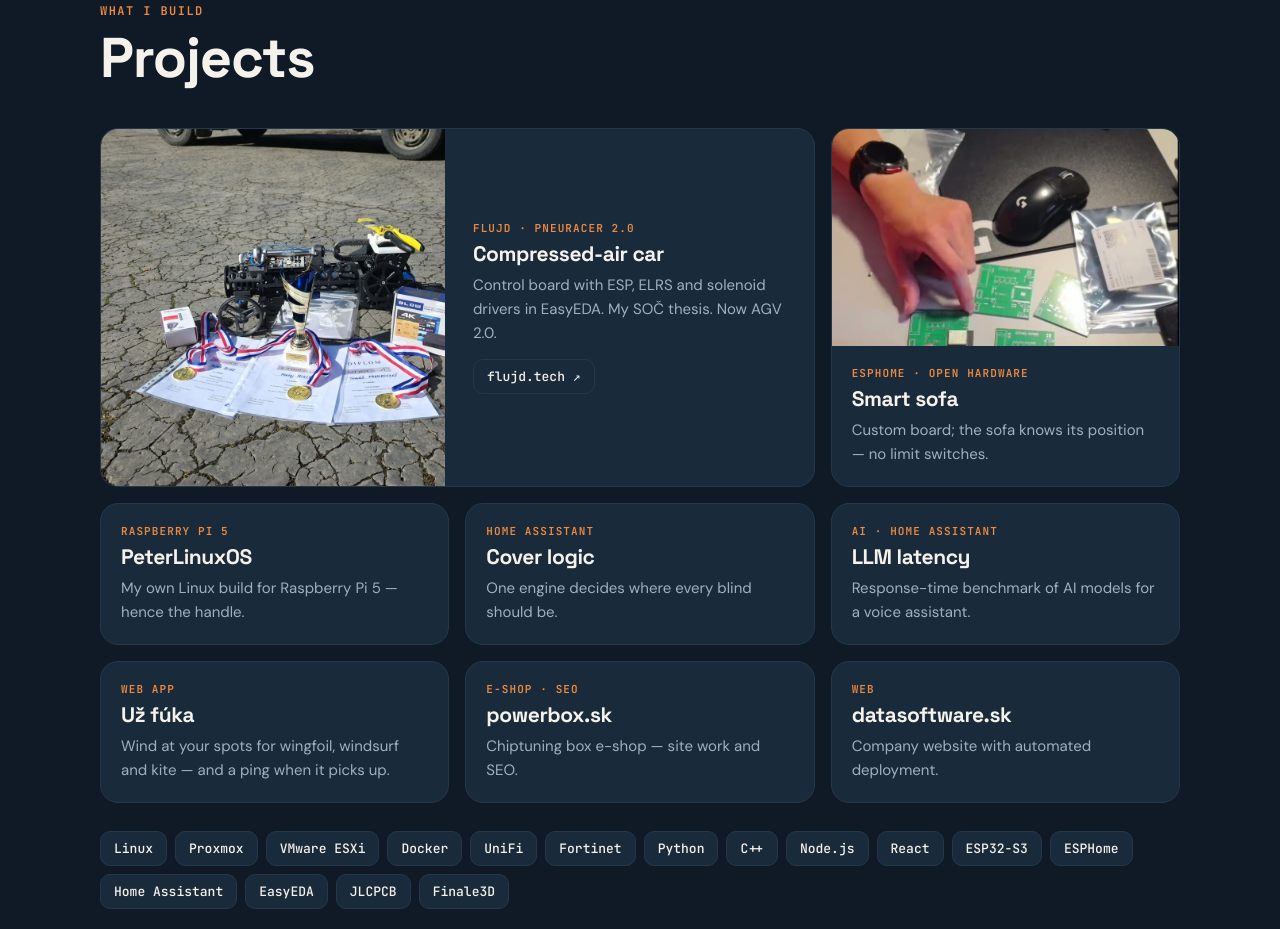
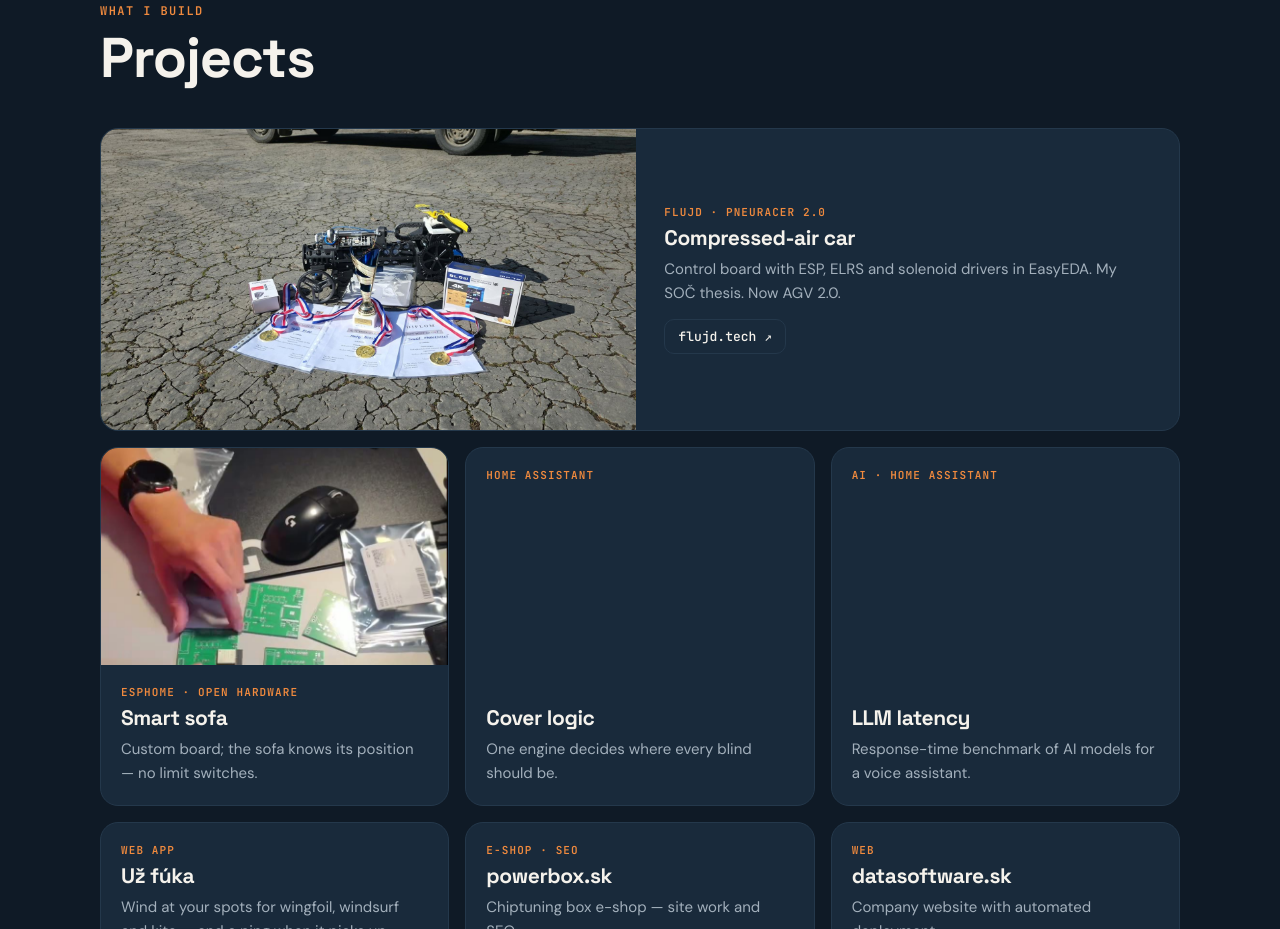
Before and after one commit to PeterLinuxOSS/PeterLinuxOSS.github.io, a plain HTML site: page index.html in a window 1280 px wide. Shown: the part 4177-5106 px from the top of the page. Drawn offline with Linux system fonts and the light colour scheme.

Commit message:
Projekty: preč vymyslený PeterLinuxOS na RPi5, FLUJD cez celú šírku
Co-Authored-By: Claude Opus 5.5 <noreply@anthropic.com>
Claude-Session: https://claude.ai/code/session_01Kpr7Lh1BDSdEjNGsNVALb9

```diff
--- a/index.html
+++ b/index.html
@@ -148,7 +148,8 @@ a.card:hover{border-color:var(--accent);transform:translateY(-4px)}
 .card .kind{font:600 11px var(--mono);letter-spacing:.1em;text-transform:uppercase;color:var(--accent)}
 .card h3{font-size:21px}
 .card p{color:var(--muted);font-size:15px}
-.card.big{grid-column:span 2;flex-direction:row}
+.card:not(:has(.img)) h3{margin-top:auto}
+.card.big{grid-column:1/-1;flex-direction:row}
 .card.big .img{flex:1.1;aspect-ratio:auto;min-height:280px}
 .card.big .body{flex:1;justify-content:center;padding:28px}
 @media (max-width:960px){.proj-grid{grid-template-columns:repeat(2,1fr)}}
@@ -328,13 +329,6 @@ footer a{text-decoration:underline}
           <p><span lang="sk">Vlastná doska, sedačka vie, kde je — bez koncových spínačov.</span><span lang="en">Custom board; the sofa knows its position — no limit switches.</span></p>
         </div>
       </a>
-      <div class="card reveal">
-        <div class="body">
-          <span class="kind">Raspberry Pi 5</span>
-          <h3>PeterLinuxOS</h3>
-          <p><span lang="sk">Vlastný Linux pre Raspberry Pi 5 — odtiaľ tá prezývka.</span><span lang="en">My own Linux build for Raspberry Pi 5 — hence the handle.</span></p>
-        </div>
-      </div>
       <a class="card reveal" href="https://github.com/PeterLinuxOSS/ha-cover-logic" target="_blank" rel="noopener">
         <div class="body">
           <span class="kind">Home Assistant</span>
```
